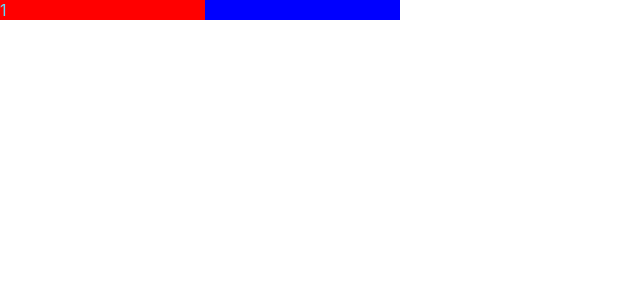
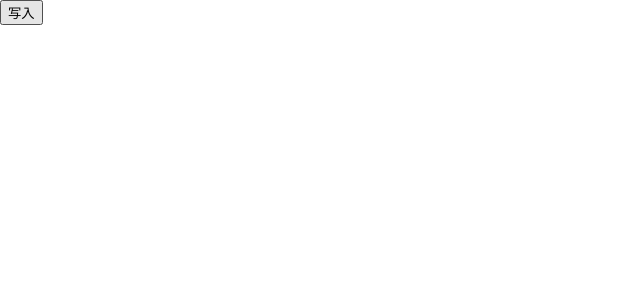
Before and after one commit to iamwangkj/vite-react, a React (Vite) app: page / in a window 1280 px wide. Shown: the top 300 px of the page, without its empty margins (0-640 px from the left). Built offline with nearby package versions, Linux system fonts and the light colour scheme.

Commit message:
feat: update

```diff
--- a/src/App.jsx
+++ b/src/App.jsx
@@ -3,6 +3,7 @@ import './App.scss'
 import Hook from './components/Hook/Index1'
 import Css from './components/Css'
 import Flex1 from './components/Flex1'
+import XSS from './components/XSS'
 
 function App () {
   return (
@@ -15,7 +16,8 @@ function App () {
       ></InlineVideo> */}
       {/* <Hook></Hook> */}
       {/* <Css></Css> */}
-      <Flex1></Flex1>
+      {/* <Flex1></Flex1> */}
+      <XSS />
     </div>
   )
 }
--- /dev/null
+++ b/src/components/XSS/index.jsx
@@ -0,0 +1,19 @@
+import React, { useState, useEffect, Fragment } from 'react'
+import styles from './index.module.scss'
+
+function index () {
+  const [txt, setTxt] = useState('')
+
+  function writeJs () {
+    setTxt('<script>alert(1)</script>')
+  }
+
+  return (
+    <div>
+      <div>{txt}</div>
+      <button onClick={writeJs}>写入</button>
+    </div>
+  )
+}
+
+export default index
```
Also changed, not shown: src/components/XSS/index.module.scss (added).
